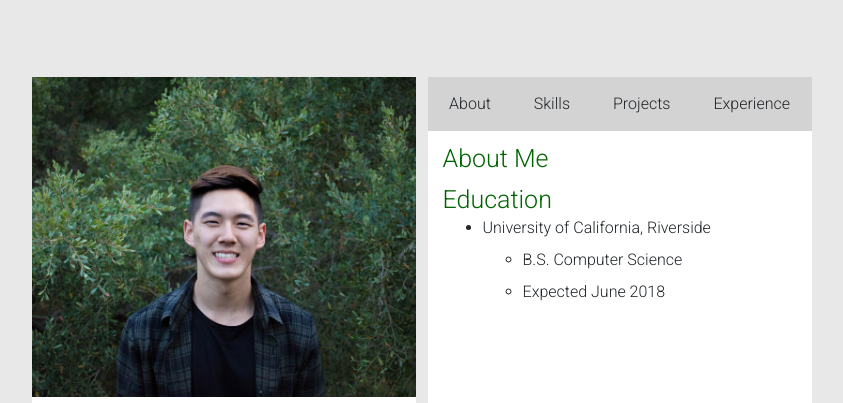
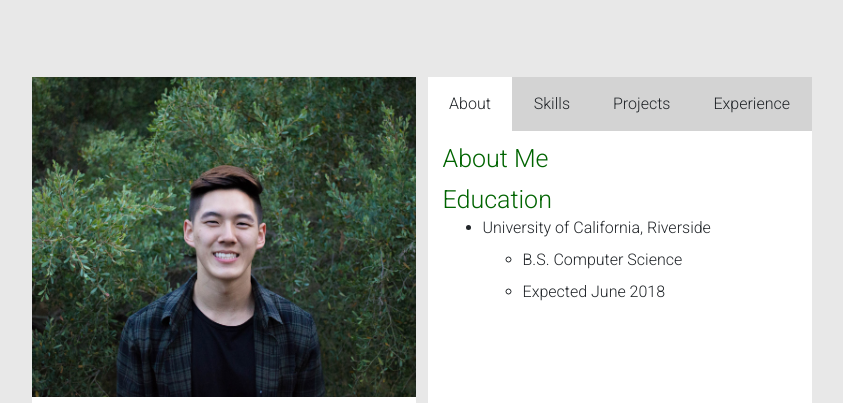
Before and after one commit to JChan106/personal, a React app: page / in a window 1280 px wide. Shown: the top 403 px of the page, without its empty margins (218-1061 px from the left). Built offline with nearby package versions, Linux system fonts and the light colour scheme.

Commit message:
dkakfafd

```diff
--- a/src/components/App/App.js
+++ b/src/components/App/App.js
@@ -27,6 +27,7 @@ class App extends Component {
           <Tablist
             tabs={this.state.tabs}
             onTabSelect={selectedTab => this.setState({selectedTab})}
+            selectedTab={this.state.selectedTab}
           />
           <Tabdetail tab={this.state.selectedTab}/>
         </div>
--- a/src/components/Tabitem/Tabitem.css
+++ b/src/components/Tabitem/Tabitem.css
@@ -4,7 +4,6 @@
   padding-top: 15px;
   padding-bottom: 15px;
   text-align: center;
-  border-color: lightgrey;
   background-color: lightgrey;
   transition: all 0.5s ease-in-out,
 }
@@ -13,3 +12,18 @@
   cursor: pointer;
   background-color: white;
 }
+
+.lol {
+  /* min-width: 50px;
+  margin: 0px;
+  padding-top: 15px;
+  padding-bottom: 15px;
+  text-align: center; */
+  background-color: white;
+  transition: all 0.5s ease-in-out,
+}
+
+.lol:hover {
+  cursor: pointer;
+  background-color: white;
+}
--- a/src/components/Tabitem/Tabitem.js
+++ b/src/components/Tabitem/Tabitem.js
@@ -2,10 +2,27 @@ import React, { Component } from 'react';
 import './Tabitem.css';
 
 class Tabitem extends Component {
+  constructor(props) {
+    super(props);
+    this.state = {
+    };
+    this.handleClick = this.handleClick.bind(this);
+  }
+
+  componentDidMount() {
+  }
+
+  handleClick() {
+    this.props.onTabSelect(this.props.tab);
+  }
   render() {
+    const tabItem = this.props.tab.title;
     return (
-      <div className='nav-item' onClick={() => this.props.onTabSelect(this.props.tab)}>
-        {this.props.tab.title}
+      <div
+        className={this.props.selectedTab == this.props.tab ? 'nav-item lol' : 'nav-item'}
+        onClick={this.handleClick}
+      >
+        {tabItem}
       </div>
     );
   }
--- a/src/components/Tablist/Tablist.js
+++ b/src/components/Tablist/Tablist.js
@@ -3,12 +3,21 @@ import Tabitem from './../Tabitem/Tabitem';
 import './Tablist.css';
 
 class Tablist extends Component {
+  constructor(props) {
+    super(props);
+    this.state = {
+    };
+  }
+  componentDidMount() {
+  }
   render() {
     const tabItems = this.props.tabs.map((tab) => {
       return <Tabitem
         onTabSelect={this.props.onTabSelect}
         tab={tab}
-        key={tab.key} />
+        key={tab.key}
+        selectedTab={this.props.selectedTab}
+        />
     })
     return (
       <div className='nav nav-pills nav-fill'>
```
